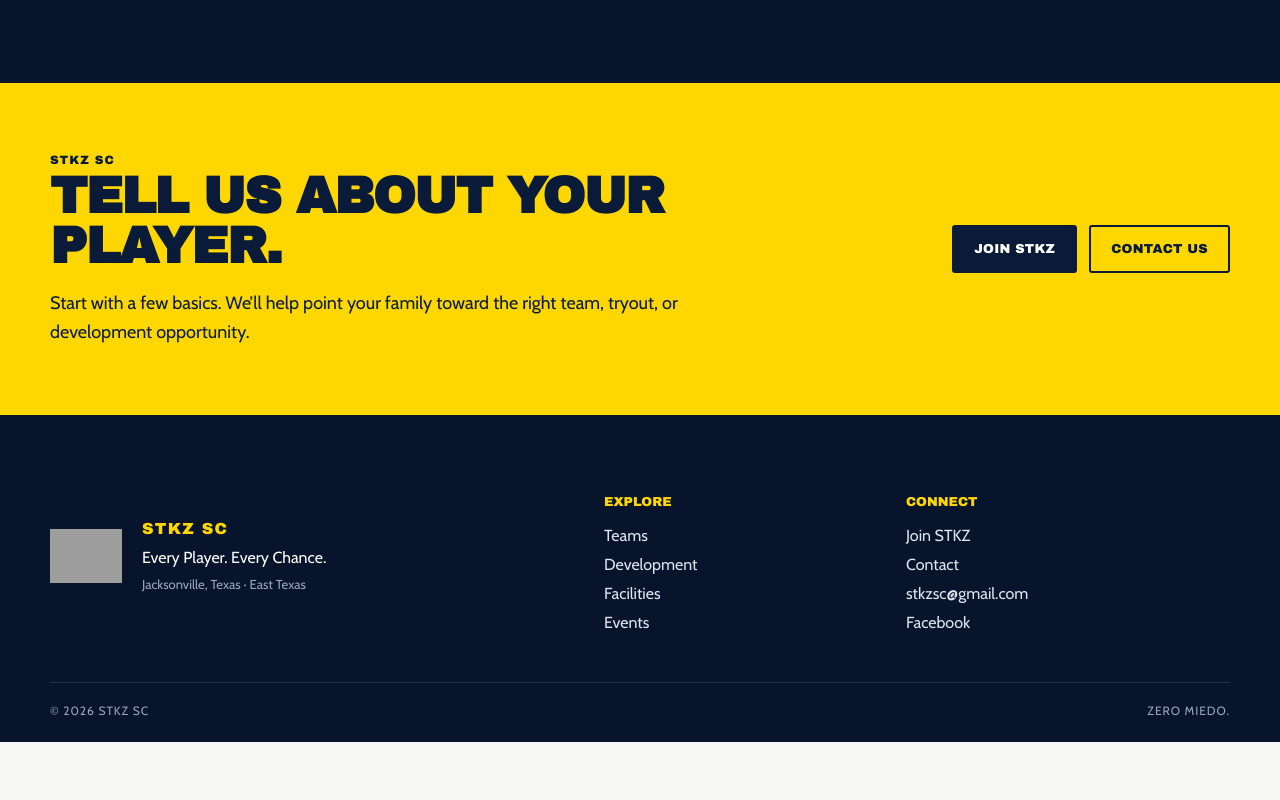
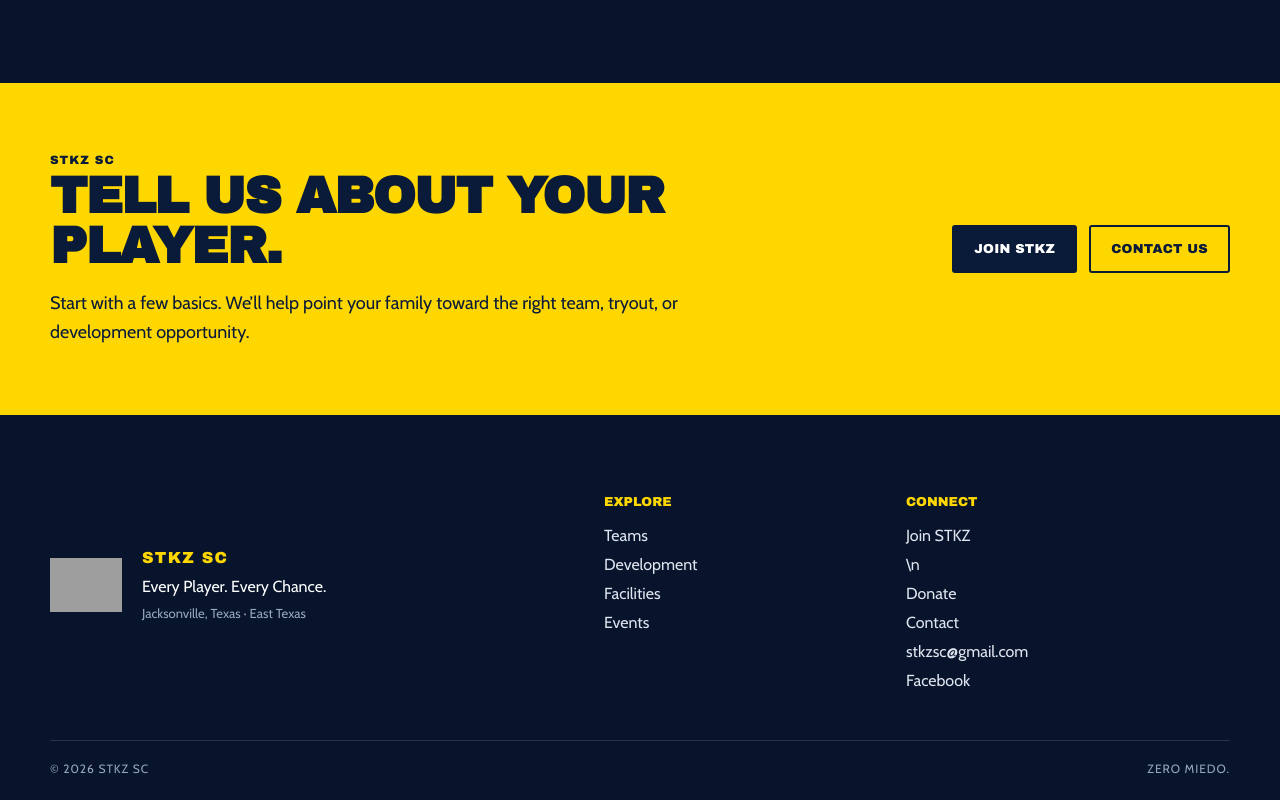
Before and after one commit to b8r0a3d4/stkz-sc-website, a Next.js app: page / in a window 1280 px wide. Shown: the part 3981-4781 px from the top of the page. Before the commit the page ends 4723 px from the top, so only its background shows below. Built offline with nearby package versions, Linux system fonts and the light colour scheme; grey boxes are pictures that could not be loaded.

Commit message:
Add Donate to site footer

```diff
--- a/components/Footer.js
+++ b/components/Footer.js
@@ -28,7 +28,7 @@ export default function Footer() {
         <div>
           <p className="footer-title">Connect</p>
           <div className="footer-links">
-            <Link href="/join">Join STKZ</Link>
+            <Link href="/join">Join STKZ</Link>\n            <Link href="/donate">Donate</Link>
             <Link href="/contact">Contact</Link>
             <a href={`mailto:${site.email}`}>{site.email}</a>
             <a href={site.facebook} target="_blank" rel="noreferrer">Facebook</a>
```
